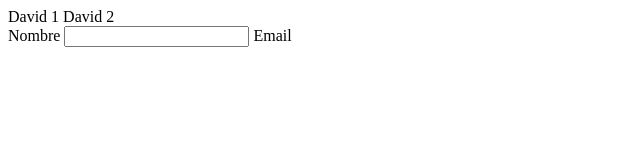
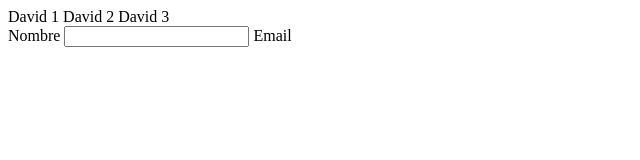
Before and after one commit to Deivii13/actividad_ed_ldm, a plain HTML site: page index.html in a window 1280 px wide. Shown: the full height of the page, 0-640 px from the left. Drawn offline with Linux system fonts and the light colour scheme.

Commit message:
he añadido David 3

```diff
--- a/index.html
+++ b/index.html
@@ -2,7 +2,7 @@
 
 	David 1
 	David 2
-
+	David 3
 
 	<form action="x" method="post">
 
```
